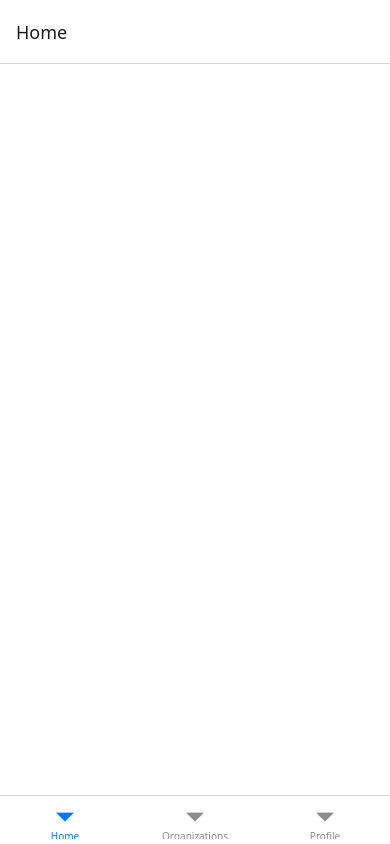
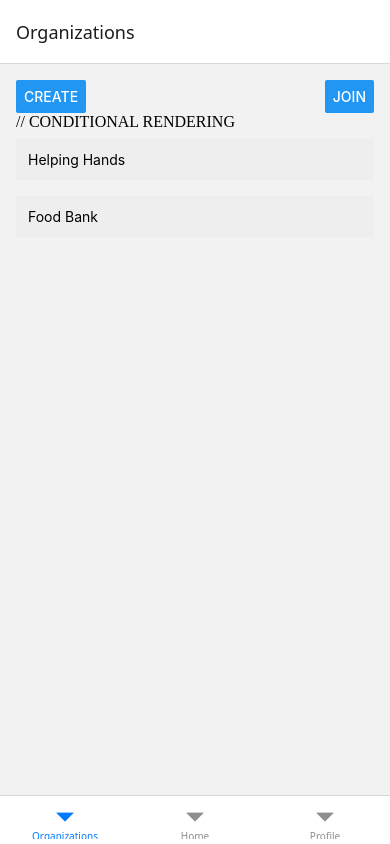
Before and after one commit to CAPS-Labs/hourly-mobile, a React Native app: screen / in a window 390 px wide. Built offline with nearby package versions, Linux system fonts and the light colour scheme.

Commit message:
Rearrange Nav Components

```diff
--- a/src/navigation/AppTabs.tsx
+++ b/src/navigation/AppTabs.tsx
@@ -14,13 +14,13 @@ export default function AppTabs() {
       <Tab.Navigator>
 
         <Tab.Screen
-          name="Home"
-          component={HomeScreen}
+          name="Organizations"
+          component={OrganizationsScreen}
         />
 
         <Tab.Screen
-          name="Organizations"
-          component={OrganizationsScreen}
+          name="Home"
+          component={HomeScreen}
         />
 
         <Tab.Screen
```
